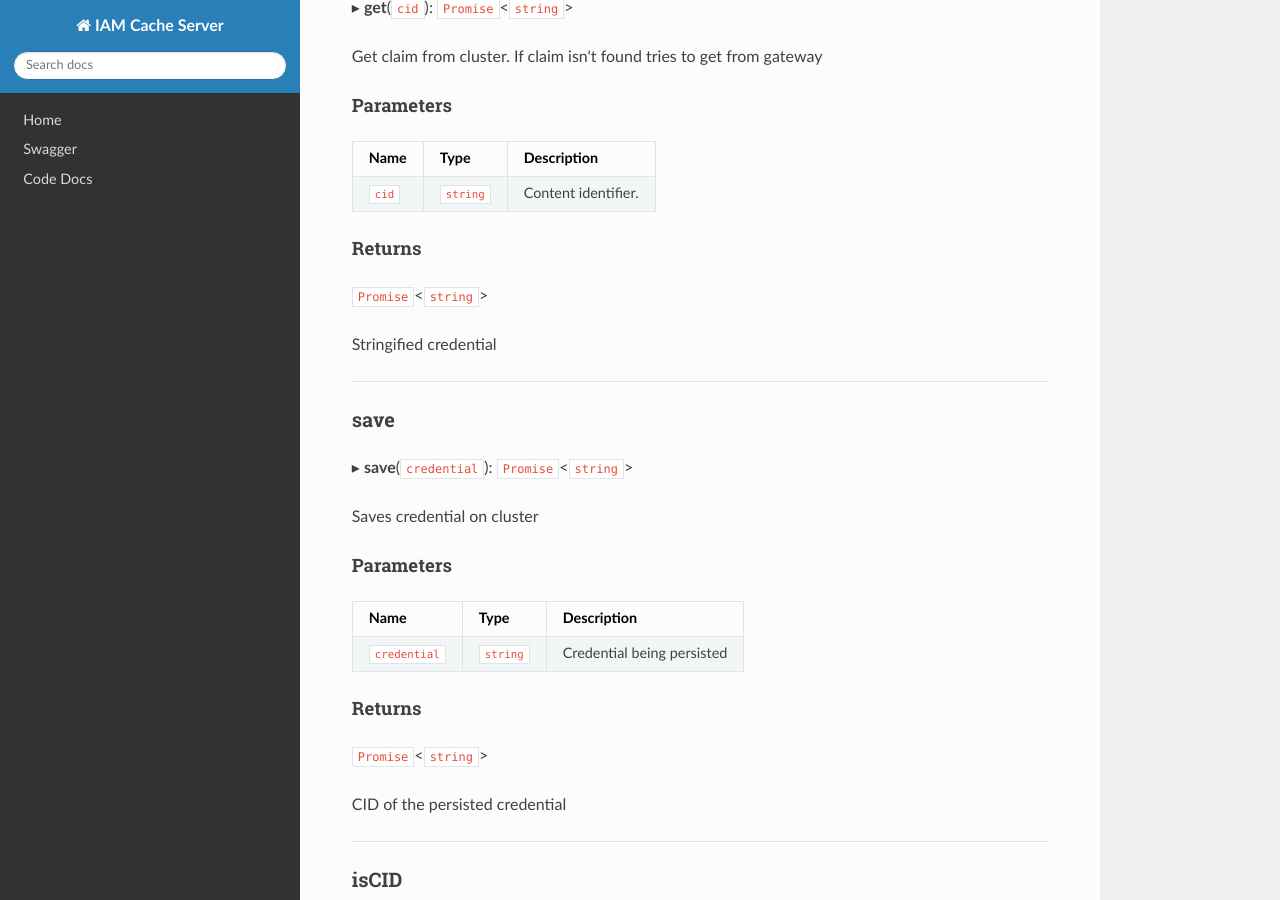
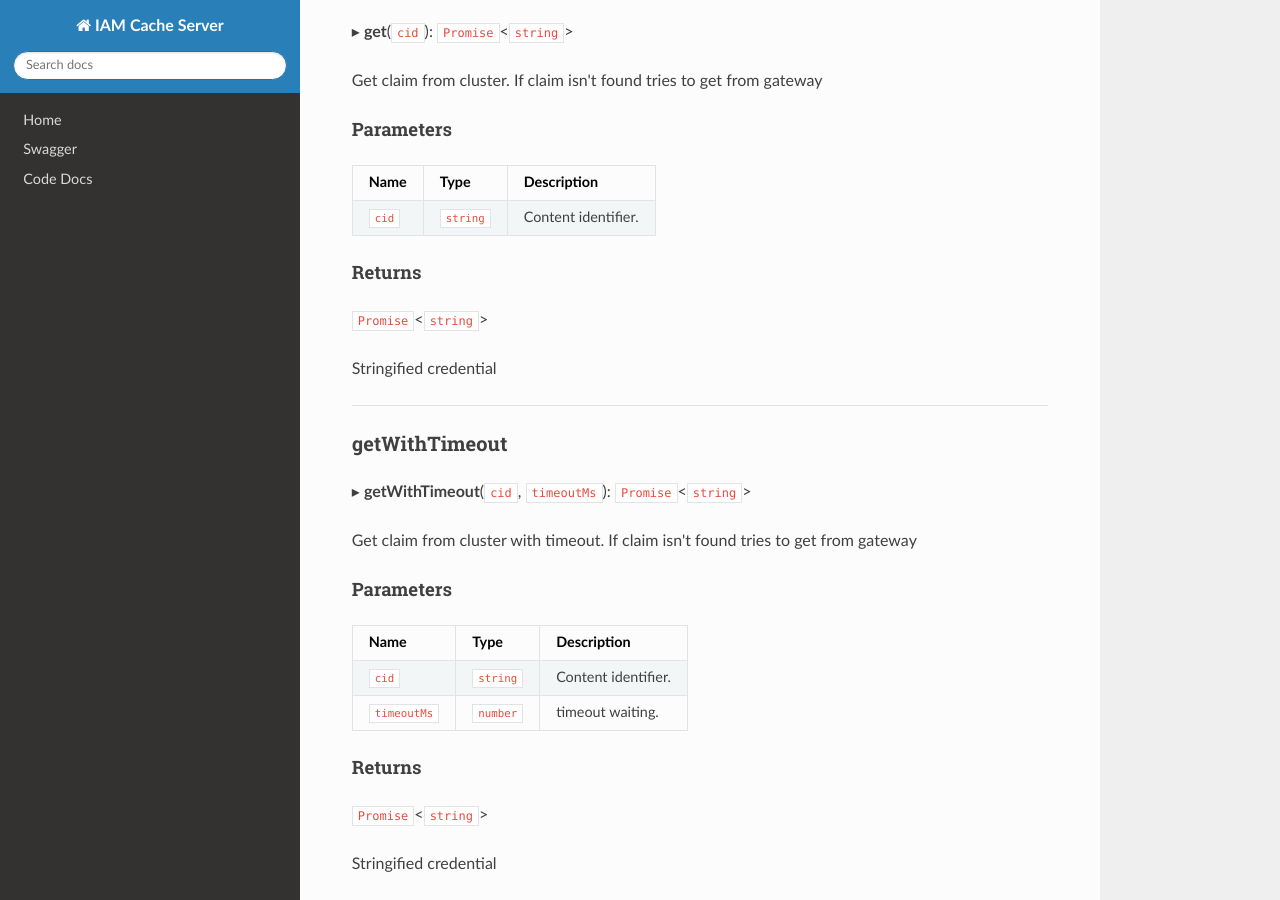
Before and after one commit to energywebfoundation/ssi-hub, an MkDocs documentation site: the page built from docs/api/classes/modules_ipfs_ipfs_service.IPFSService.md, in a window 1280 px wide and 900 px high, scrolled down 951 px. Built offline with MkDocs 1.6.1, drawn with Linux system fonts in a browser that asks for light colours; nearby versions of some CDN libraries.

```diff
--- a/docs/api/classes/modules_ipfs_ipfs_service.IPFSService.md
+++ b/docs/api/classes/modules_ipfs_ipfs_service.IPFSService.md
@@ -11,6 +11,7 @@
 ### Methods
 
 - [get](modules_ipfs_ipfs_service.IPFSService.md#get)
+- [getWithTimeout](modules_ipfs_ipfs_service.IPFSService.md#getwithtimeout)
 - [save](modules_ipfs_ipfs_service.IPFSService.md#save)
 - [isCID](modules_ipfs_ipfs_service.IPFSService.md#iscid)
 
@@ -40,6 +41,27 @@ Get claim from cluster. If claim isn't found tries to get from gateway
 | Name | Type | Description |
 | :------ | :------ | :------ |
 | `cid` | `string` | Content identifier. |
+
+#### Returns
+
+`Promise`<`string`\>
+
+Stringified credential
+
+___
+
+### getWithTimeout
+
+▸ **getWithTimeout**(`cid`, `timeoutMs`): `Promise`<`string`\>
+
+Get claim from cluster with timeout. If claim isn't found tries to get from gateway
+
+#### Parameters
+
+| Name | Type | Description |
+| :------ | :------ | :------ |
+| `cid` | `string` | Content identifier. |
+| `timeoutMs` | `number` | timeout waiting. |
 
 #### Returns
 
```
Also changed, not shown: docs/api/classes/modules_did_did_processor_event.DIDProcessorEvent.md (added, +59 -0 lines), docs/api/classes/modules_did_did_service.DIDService.md (+2 -1 lines), docs/api/modules.md (+1 -0 lines), docs/api/modules/modules_did_did_processor_event.md (added, +7 -0 lines), docs/api/modules/modules_did_did_types.md (+14 -0 lines), 4 other files.
